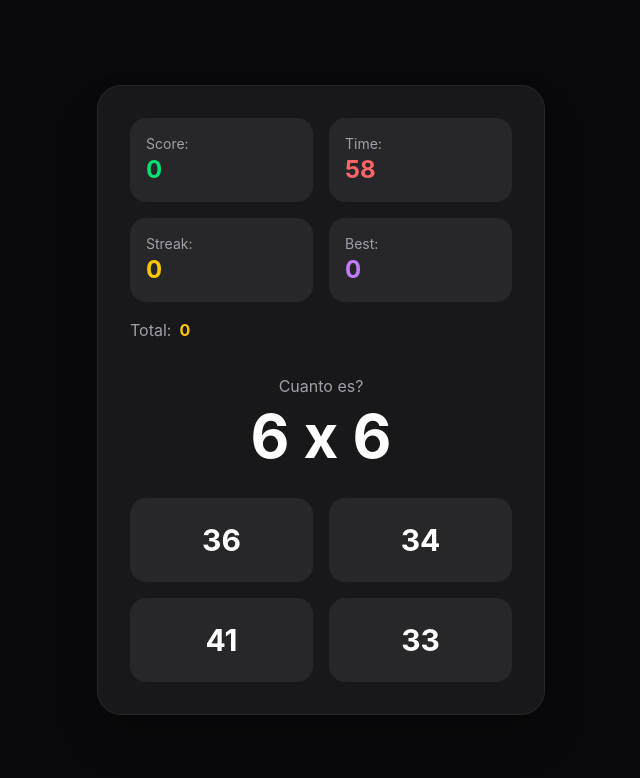
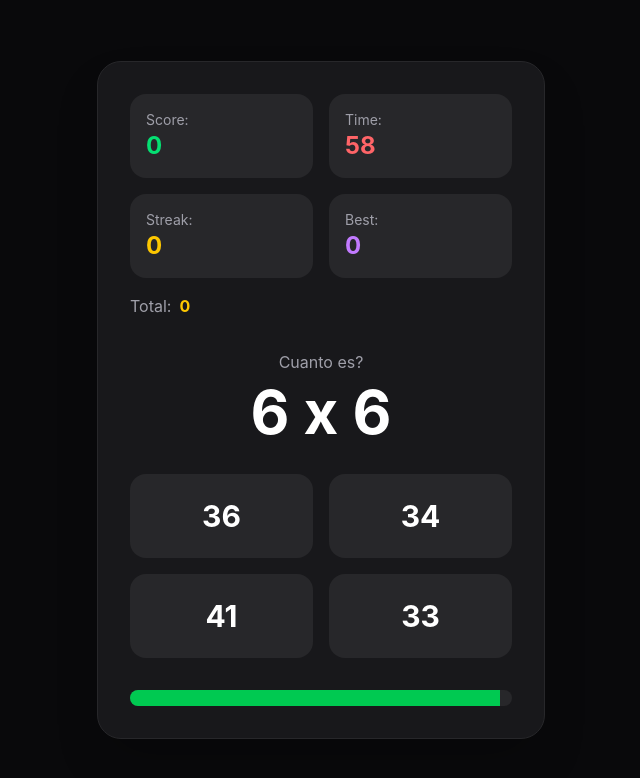
Before and after one commit to JorgeLTC/react-multiply, a React (Vite) app: page / in a window 1280 px wide. Both pictures are taken after a click on the button "Empezar". Shown: the top 778 px of the page, without its empty margins (319-959 px from the left). Built offline with nearby package versions, Linux system fonts and the light colour scheme.

Commit message:
Created a timer bar
bar changes colors depending on how much time is left from green -> yellow -> red

```diff
--- a/src/components/GameScreen.tsx
+++ b/src/components/GameScreen.tsx
@@ -132,6 +132,33 @@ export default function GameScreen({
                     </button>
                 ))}
             </div>
+
+            {/* Timer Bar */}
+            <div className="mt-8">
+                <div className="w-full h-4 bg-zinc-800 rounded-full overflow-hidden">
+                    <div
+                        className={`
+                            h-full
+                            transition-all
+                            duration-1000
+                            ease-linear
+
+                            ${
+                                timeLeft > 20
+                                ? "bg-green-500"
+                                : timeLeft > 10
+                                ? "bg-yellow-500"
+                                : "bg-red-500"
+                            }
+                        `}
+
+                        style={{
+                            width: `${(timeLeft / 60) * 100}%`,
+                        }}
+                    />
+                </div>
+            </div>
+
         </div>
     );
 }
```
